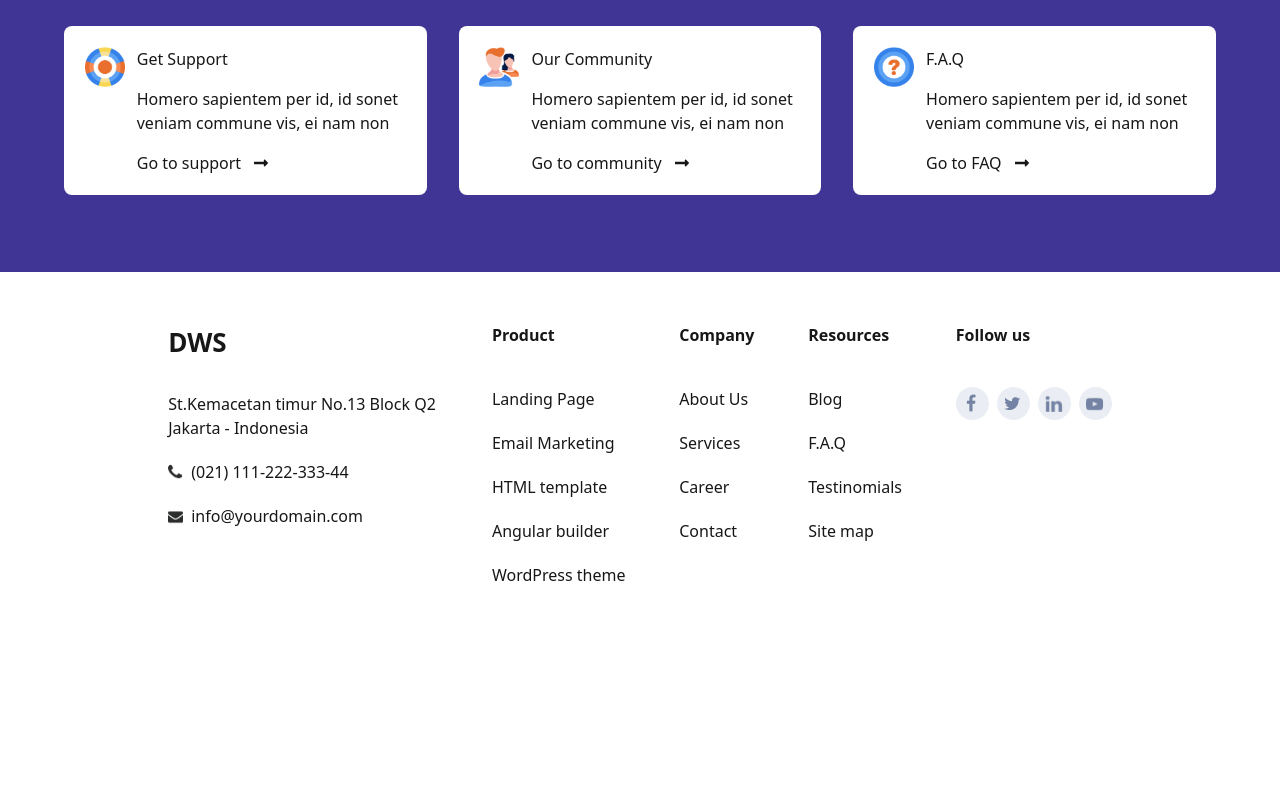
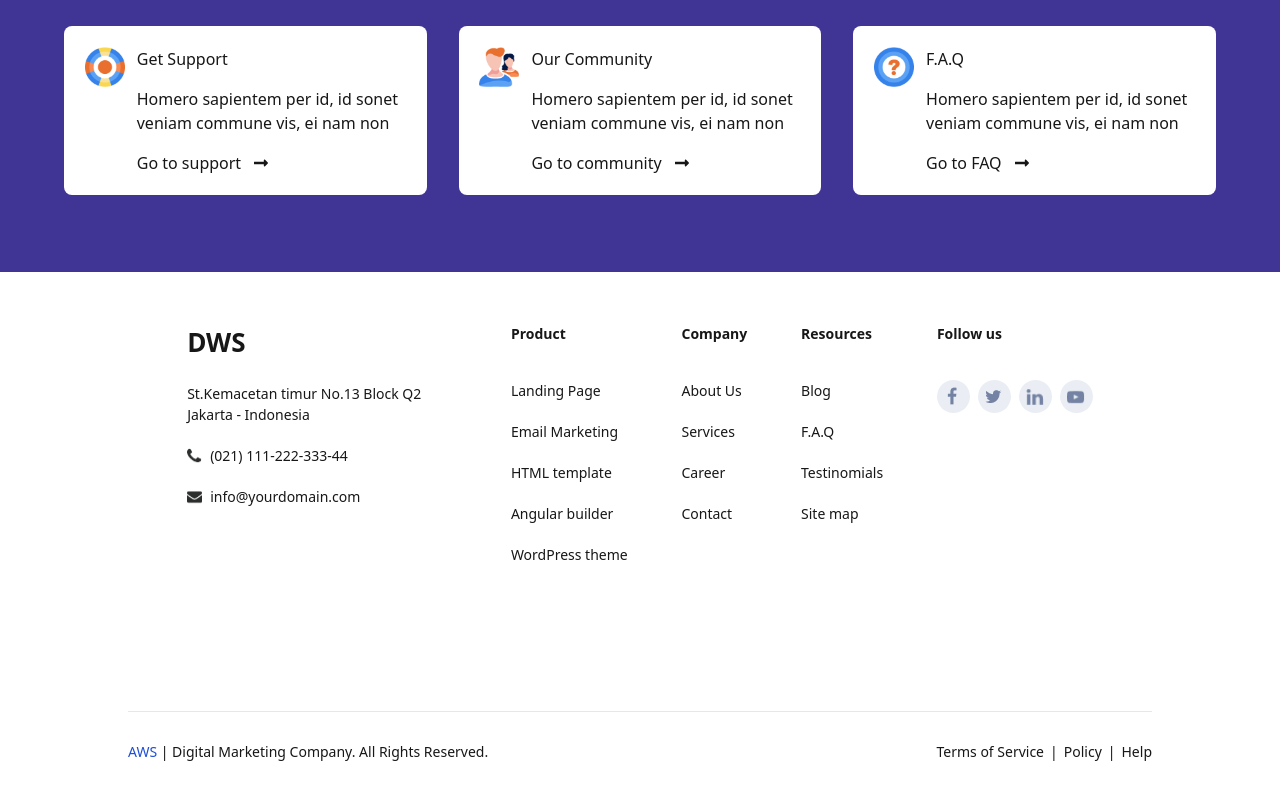
Before and after one commit to ahmedelkousha/MarketingAgency, a Next.js app: page / in a window 1280 px wide. Shown: the part 3285-4085 px from the top of the page. Before the commit the page ends 4007 px from the top, so only its background shows below. Built offline with nearby package versions, Linux system fonts and the light colour scheme.

Commit message:
footer done

```diff
--- /dev/null
+++ b/app/components/copyrightSection.jsx
@@ -0,0 +1,19 @@
+
+
+export default function CopyrightSection() {
+    return (
+        <div className="mx-auto md:max-w-[1300px] bg-[#ffffff] py-[6%] md:py-[3%] flex flex-col md:items-center justify-center gap-y-[30px] gap-x-[20%] md:gap-x-[5%] md:px-[10%] flex-wrap">
+
+            <hr className="text-black bg-black w-[100%] h-[1px]" />
+            <div className="flex md:flex-row flex-col justify-between items-center gap-y-[6px] gap-[3%] w-full text-nowrap md:text-sm text-xs">
+                <div><a className="text-blue-700 hover:text-orange-500 duration-100" href="#">AWS</a>{`${' | Digital Marketing Company. All Rights Reserved.'}`}</div>
+                <div className="flex flex-row gap-[6px]">
+                    <a className="hover:text-orange-500 duration-100" href="#">Terms of Service</a> {`${' | '}`}
+                    <a className="hover:text-orange-500 duration-100" href="#">Policy</a> {`${' | '}`}
+                    <a className="hover:text-orange-500 duration-100" href="#">Help</a>
+                </div>
+            </div>
+
+        </div>
+    )
+}
--- a/app/components/footer.jsx
+++ b/app/components/footer.jsx
@@ -25,10 +25,10 @@ const ELEMENTS_ARRAY = [
 
 export default function Footer() {
     return (
-        <div className="md:max-w-[1500px] md:h-[450px] bg-[#ffffff] my-0 mx-auto py-[12%] md:py-[4%] flex md:flex-row items-start md:justify-center justify-start gap-y-[65px] gap-x-[10%] md:gap-x-[5%] px-[8%] md:flex-nowrap flex-wrap">
+        <div className="md:max-w-[1300px] md:h-[400px] bg-[#ffffff] my-0 mx-auto pt-[12%] pb-[4%] md:py-[4%] flex md:flex-row items-start md:justify-center justify-start gap-y-[65px] gap-x-[10%] md:gap-x-[5%] px-[8%] md:flex-nowrap flex-wrap text-[14px]">
 
             <div className="flex flex-col gap-[20px] w-[270px]">
-                <h1 className="text-[26px] font-[700] md:mb-[10px] mb-[10px] grow-[2]">
+                <h1 className="text-[26px] font-[700] md:mb-[1px] mb-[10px] grow-[2]">
                     DWS
                 </h1>
                 <span>St.Kemacetan timur No.13 Block Q2 Jakarta - Indonesia</span>
@@ -43,22 +43,22 @@ export default function Footer() {
             </div>
 
             <div className="max-w-[170px] text-nowrap ">
-                <h2 className="md:mb-[40px] mb-[20px] font-semibold">Product</h2>
+                <h2 className="md:mb-[36px] mb-[20px] font-semibold">Product</h2>
                 <FooterRow elementsArray={ELEMENTS_ARRAY[0]} />
             </div>
 
             <div className="max-w-[170px] text-nowrap ">
-                <h2 className="md:mb-[40px] mb-[20px] font-semibold">Company</h2>
+                <h2 className="md:mb-[36px] mb-[20px] font-semibold">Company</h2>
                 <FooterRow elementsArray={ELEMENTS_ARRAY[1]} />
             </div>
 
             <div className="max-w-[170px] text-nowrap">
-                <h2 className="md:mb-[40px] mb-[20px] font-semibold">Resources</h2>
+                <h2 className="md:mb-[36px] mb-[20px] font-semibold">Resources</h2>
                 <FooterRow elementsArray={ELEMENTS_ARRAY[2]} />
             </div>
 
             <div className="flex flex-col max-w-[270px]">
-                <h2 className="md:mb-[40px] mb-[20px] font-semibold">Follow us</h2>
+                <h2 className="md:mb-[36px] mb-[20px] font-semibold">Follow us</h2>
                 <div className="flex flex-row gap-2">
 
                     <a href="#" className="bg-[#EAEEF4] w-[33px] h-[33px] rounded-full flex flex-row justify-center items-center hover:bg-slate-300 hover:-translate-y-1 duration-300">
--- a/app/page.js
+++ b/app/page.js
@@ -3,6 +3,7 @@ import Header from "./components/header";
 import Services from "./components/services";
 import HelpSection from "./components/helpSection";
 import Footer from "./components/footer";
+import CopyrightSection from "./components/copyrightSection";
 
 export default function Home() {
   return (
@@ -14,6 +15,7 @@ export default function Home() {
       <Services/>
       <HelpSection/>
       <Footer/>
+      <CopyrightSection/>
     </div>
   );
 }
```
